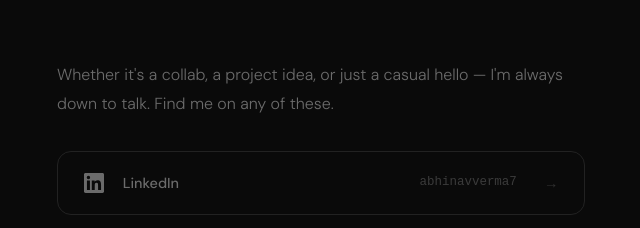
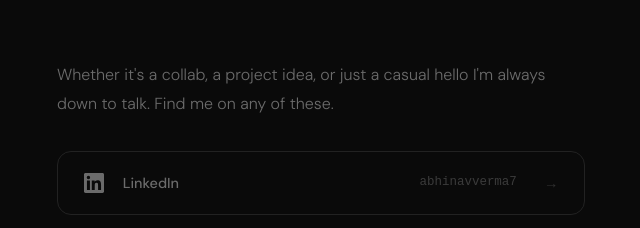
Before and after one commit to Someone-9988/about-me-website, a plain HTML site: page index.html in a window 1280 px wide. Shown: the part 2346-2574 px from the top of the page, 7-647 px from the left. Drawn offline with nearby package versions, Linux system fonts and the light colour scheme; a web font is replaced by a local one.

Commit message:
Update index.html

```diff
--- a/index.html
+++ b/index.html
@@ -548,7 +548,7 @@
   <h2 class="section-title reveal">Let's connect &amp;<br><em>build something.</em></h2>
   <div class="contact-inner">
     <div class="contact-left reveal reveal-delay-1">
-      <p>Whether it's a collab, a project idea, or just a casual hello — I'm always down to talk. Find me on any of these.</p>
+      <p>Whether it's a collab, a project idea, or just a casual hello I'm always down to talk. Find me on any of these.</p>
       <div class="socials">
                 <a href="https://www.linkedin.com/in/abhinavverma7/" target="_blank" class="social-item">
           <svg viewBox="0 0 24 24"><path d="M20.447 20.452h-3.554v-5.569c0-1.328-.027-3.037-1.852-3.037-1.853 0-2.136 1.445-2.136 2.939v5.667H9.351V9h3.414v1.561h.046c.477-.9 1.637-1.85 3.37-1.85 3.601 0 4.267 2.37 4.267 5.455v6.286zM5.337 7.433a2.062 2.062 0 0 1-2.063-2.065 2.064 2.064 0 1 1 2.063 2.065zm1.782 13.019H3.555V9h3.564v11.452zM22.225 0H1.771C.792 0 0 .774 0 1.729v20.542C0 23.227.792 24 1.771 24h20.451C23.2 24 24 23.227 24 22.271V1.729C24 .774 23.2 0 22.222 0h.003z"/></svg>
```
